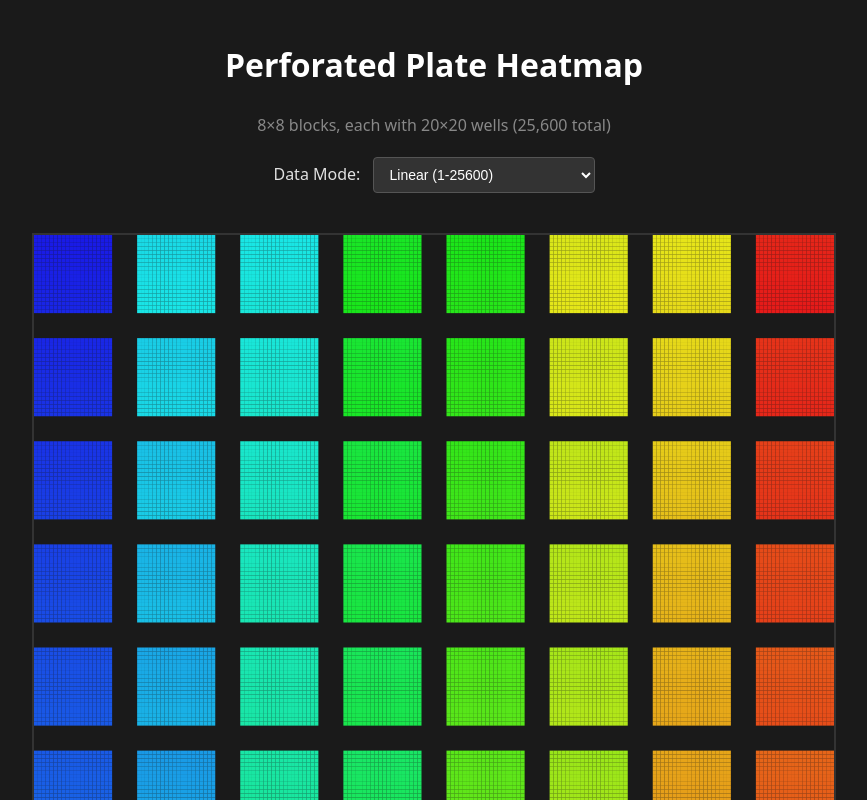
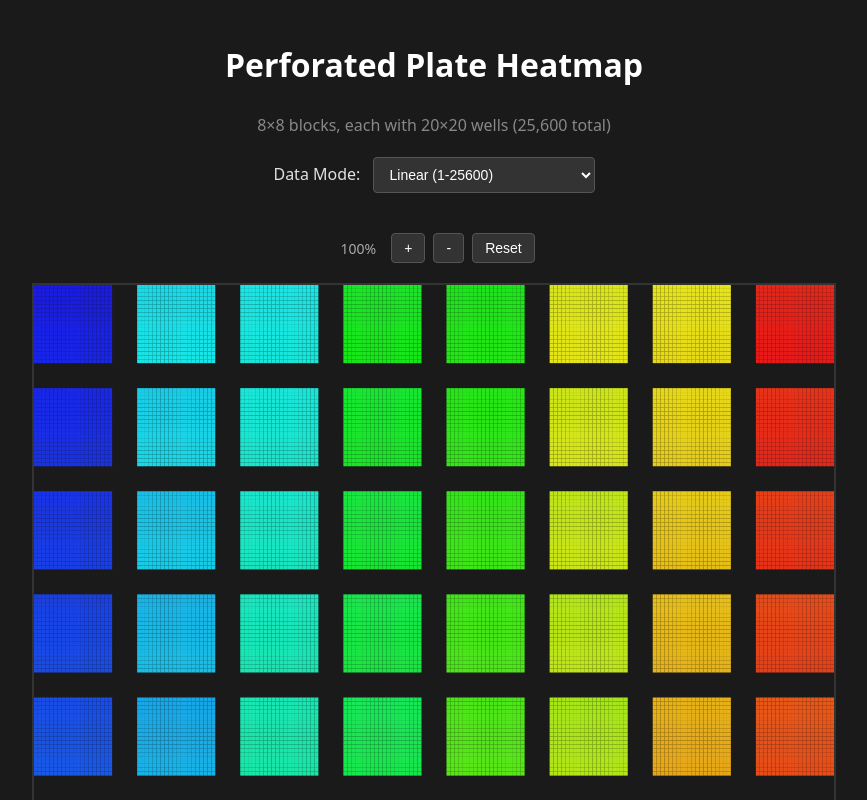
Before and after one commit to ndevenish/react-pacman, a React (Vite) app: page / in a window 1280 px wide. Shown: the top 800 px of the page, without its empty margins (206-1073 px from the left). Built offline with nearby package versions, Linux system fonts and the light colour scheme.

Commit message:
Add zoom and pan functionality
- Mouse wheel zooms in/out (centered on cursor position)
- Click and drag to pan when zoomed
- Zoom buttons (+/-) and reset button
- Zoom level display (50% to 1000%)
- Tooltip and hover detection work correctly at all zoom levels

```diff
--- a/src/components/PlateHeatmap.css
+++ b/src/components/PlateHeatmap.css
@@ -9,6 +9,38 @@
 .plate-heatmap-canvas {
   border: 2px solid #333;
   cursor: crosshair;
+}
+
+.plate-heatmap-canvas.dragging {
+  cursor: grabbing;
+}
+
+.zoom-controls {
+  display: flex;
+  align-items: center;
+  gap: 8px;
+}
+
+.zoom-controls button {
+  padding: 6px 12px;
+  font-size: 14px;
+  background: #333;
+  color: #fff;
+  border: 1px solid #555;
+  border-radius: 4px;
+  cursor: pointer;
+}
+
+.zoom-controls button:hover {
+  background: #444;
+  border-color: #666;
+}
+
+.zoom-level {
+  min-width: 50px;
+  text-align: center;
+  font-size: 14px;
+  color: #aaa;
 }
 
 .tooltip {
--- a/src/components/PlateHeatmap.tsx
+++ b/src/components/PlateHeatmap.tsx
@@ -8,7 +8,7 @@ interface PlateHeatmapProps {
   wellsPerBlockRow?: number;
   wellsPerBlockCol?: number;
   blockGapWells?: number;
-  activeBlocks?: number[]; // Which blocks to render (by snake-order index)
+  activeBlocks?: number[];
   width?: number;
   height?: number;
 }
@@ -38,7 +38,6 @@ function valueToColor(value: number, min: number, max: number): [number, number,
   ];
 }
 
-// Convert block index (snake order) to grid position
 function blockIndexToPosition(index: number, blockRows: number): { row: number; col: number } {
   const col = Math.floor(index / blockRows);
   const rowInCol = index % blockRows;
@@ -47,14 +46,12 @@ function blockIndexToPosition(index: number, blockRows: number): { row: number;
   return { row, col };
 }
 
-// Convert grid position to block index (snake order)
 function positionToBlockIndex(row: number, col: number, blockRows: number): number {
   const colGoingDown = col % 2 === 0;
   const rowInCol = colGoingDown ? row : blockRows - 1 - row;
   return col * blockRows + rowInCol;
 }
 
-// Build well map for a specific block
 function buildBlockWellMap(
   blockIndex: number,
   blockRows: number,
@@ -101,7 +98,12 @@ export function PlateHeatmap({
     y: number;
   } | null>(null);
 
-  // Default to all blocks if not specified
+  // Zoom and pan state
+  const [zoom, setZoom] = useState(1);
+  const [pan, setPan] = useState({ x: 0, y: 0 });
+  const [isDragging, setIsDragging] = useState(false);
+  const dragStartRef = useRef({ x: 0, y: 0, panX: 0, panY: 0 });
+
   const activeBlockSet = useMemo(() => {
     if (!activeBlocks) {
       return new Set(Array.from({ length: blockRows * blockCols }, (_, i) => i));
@@ -109,7 +111,6 @@ export function PlateHeatmap({
     return new Set(activeBlocks);
   }, [activeBlocks, blockRows, blockCols]);
 
-  // Build well maps for each active block
   const blockWellMaps = useMemo(() => {
     const maps = new Map<number, Map<string, number>>();
     for (const blockIndex of activeBlockSet) {
@@ -118,7 +119,6 @@ export function PlateHeatmap({
     return maps;
   }, [activeBlockSet, blockRows, wellsPerBlockRow, wellsPerBlockCol]);
 
-  // Calculate dimensions accounting for gaps
   const totalWellsX = blockCols * wellsPerBlockCol + (blockCols - 1) * blockGapWells;
   const totalWellsY = blockRows * wellsPerBlockRow + (blockRows - 1) * blockGapWells;
   const cellWidth = width / totalWellsX;
@@ -136,13 +136,16 @@ export function PlateHeatmap({
     const ctx = canvas.getContext('2d');
     if (!ctx) return;
 
-    // Get min/max from data
     const min = data.length > 0 ? Math.min(...data) : 0;
     const max = data.length > 0 ? Math.max(...data) : 1;
 
-    // Clear canvas
+    // Clear and apply transform
+    ctx.setTransform(1, 0, 0, 1, 0, 0);
     ctx.fillStyle = '#1a1a1a';
     ctx.fillRect(0, 0, width, height);
+
+    // Apply zoom and pan
+    ctx.setTransform(zoom, 0, 0, zoom, pan.x, pan.y);
 
     // Draw only active blocks
     for (const blockIndex of activeBlockSet) {
@@ -171,15 +174,40 @@ export function PlateHeatmap({
         }
       }
     }
-  }, [data, width, height, activeBlockSet, blockWellMaps, blockRows, wellsPerBlockRow, wellsPerBlockCol, cellWidth, cellHeight, blockPixelWidth, blockPixelHeight, gapWidth, gapHeight]);
+
+    // Reset transform
+    ctx.setTransform(1, 0, 0, 1, 0, 0);
+  }, [data, width, height, activeBlockSet, blockWellMaps, blockRows, wellsPerBlockRow, wellsPerBlockCol, cellWidth, cellHeight, blockPixelWidth, blockPixelHeight, gapWidth, gapHeight, zoom, pan]);
+
+  // Convert screen coordinates to canvas coordinates
+  const screenToCanvas = useCallback((screenX: number, screenY: number) => {
+    return {
+      x: (screenX - pan.x) / zoom,
+      y: (screenY - pan.y) / zoom,
+    };
+  }, [zoom, pan]);
 
   const handleMouseMove = useCallback((e: React.MouseEvent<HTMLCanvasElement>) => {
     const canvas = canvasRef.current;
     if (!canvas) return;
 
+    // Handle dragging for pan
+    if (isDragging) {
+      const dx = e.clientX - dragStartRef.current.x;
+      const dy = e.clientY - dragStartRef.current.y;
+      setPan({
+        x: dragStartRef.current.panX + dx,
+        y: dragStartRef.current.panY + dy,
+      });
+      return;
+    }
+
     const rect = canvas.getBoundingClientRect();
-    const x = e.clientX - rect.left;
-    const y = e.clientY - rect.top;
+    const screenX = e.clientX - rect.left;
+    const screenY = e.clientY - rect.top;
+
+    // Convert to canvas coordinates
+    const { x, y } = screenToCanvas(screenX, screenY);
 
     const blockStepX = blockPixelWidth + gapWidth;
     const blockStepY = blockPixelHeight + gapHeight;
@@ -192,7 +220,6 @@ export function PlateHeatmap({
       return;
     }
 
-    // Check if this block is active
     const blockIndex = positionToBlockIndex(blockRow, blockCol, blockRows);
     if (!activeBlockSet.has(blockIndex)) {
       setTooltip(null);
@@ -235,10 +262,57 @@ export function PlateHeatmap({
       x: e.clientX,
       y: e.clientY,
     });
-  }, [cellWidth, cellHeight, blockPixelWidth, blockPixelHeight, gapWidth, gapHeight, blockRows, blockCols, wellsPerBlockRow, wellsPerBlockCol, activeBlockSet, blockWellMaps, data]);
+  }, [cellWidth, cellHeight, blockPixelWidth, blockPixelHeight, gapWidth, gapHeight, blockRows, blockCols, wellsPerBlockRow, wellsPerBlockCol, activeBlockSet, blockWellMaps, data, isDragging, screenToCanvas]);
 
   const handleMouseLeave = useCallback(() => {
     setTooltip(null);
+    setIsDragging(false);
+  }, []);
+
+  const handleWheel = useCallback((e: React.WheelEvent<HTMLCanvasElement>) => {
+    e.preventDefault();
+
+    const canvas = canvasRef.current;
+    if (!canvas) return;
+
+    const rect = canvas.getBoundingClientRect();
+    const mouseX = e.clientX - rect.left;
+    const mouseY = e.clientY - rect.top;
+
+    // Zoom factor
+    const zoomFactor = e.deltaY < 0 ? 1.1 : 0.9;
+    const newZoom = Math.min(Math.max(zoom * zoomFactor, 0.5), 10);
+
+    // Adjust pan to zoom toward mouse position
+    const canvasX = (mouseX - pan.x) / zoom;
+    const canvasY = (mouseY - pan.y) / zoom;
+
+    const newPanX = mouseX - canvasX * newZoom;
+    const newPanY = mouseY - canvasY * newZoom;
+
+    setZoom(newZoom);
+    setPan({ x: newPanX, y: newPanY });
+  }, [zoom, pan]);
+
+  const handleMouseDown = useCallback((e: React.MouseEvent<HTMLCanvasElement>) => {
+    if (e.button === 0) { // Left click
+      setIsDragging(true);
+      dragStartRef.current = {
+        x: e.clientX,
+        y: e.clientY,
+        panX: pan.x,
+        panY: pan.y,
+      };
+    }
+  }, [pan]);
+
+  const handleMouseUp = useCallback(() => {
+    setIsDragging(false);
+  }, []);
+
+  const handleReset = useCallback(() => {
+    setZoom(1);
+    setPan({ x: 0, y: 0 });
   }, []);
 
   const min = data.length > 0 ? Math.min(...data) : 0;
@@ -246,16 +320,26 @@ export function PlateHeatmap({
 
   return (
     <div className="plate-heatmap-container">
+      <div className="zoom-controls">
+        <span className="zoom-level">{Math.round(zoom * 100)}%</span>
+        <button onClick={() => setZoom(z => Math.min(z * 1.2, 10))}>+</button>
+        <button onClick={() => setZoom(z => Math.max(z / 1.2, 0.5))}>-</button>
+        <button onClick={handleReset}>Reset</button>
+      </div>
+
       <canvas
         ref={canvasRef}
         width={width}
         height={height}
-        className="plate-heatmap-canvas"
+        className={`plate-heatmap-canvas ${isDragging ? 'dragging' : ''}`}
         onMouseMove={handleMouseMove}
         onMouseLeave={handleMouseLeave}
+        onWheel={handleWheel}
+        onMouseDown={handleMouseDown}
+        onMouseUp={handleMouseUp}
       />
 
-      {tooltip && (
+      {tooltip && !isDragging && (
         <div
           className="tooltip"
           style={{
```
